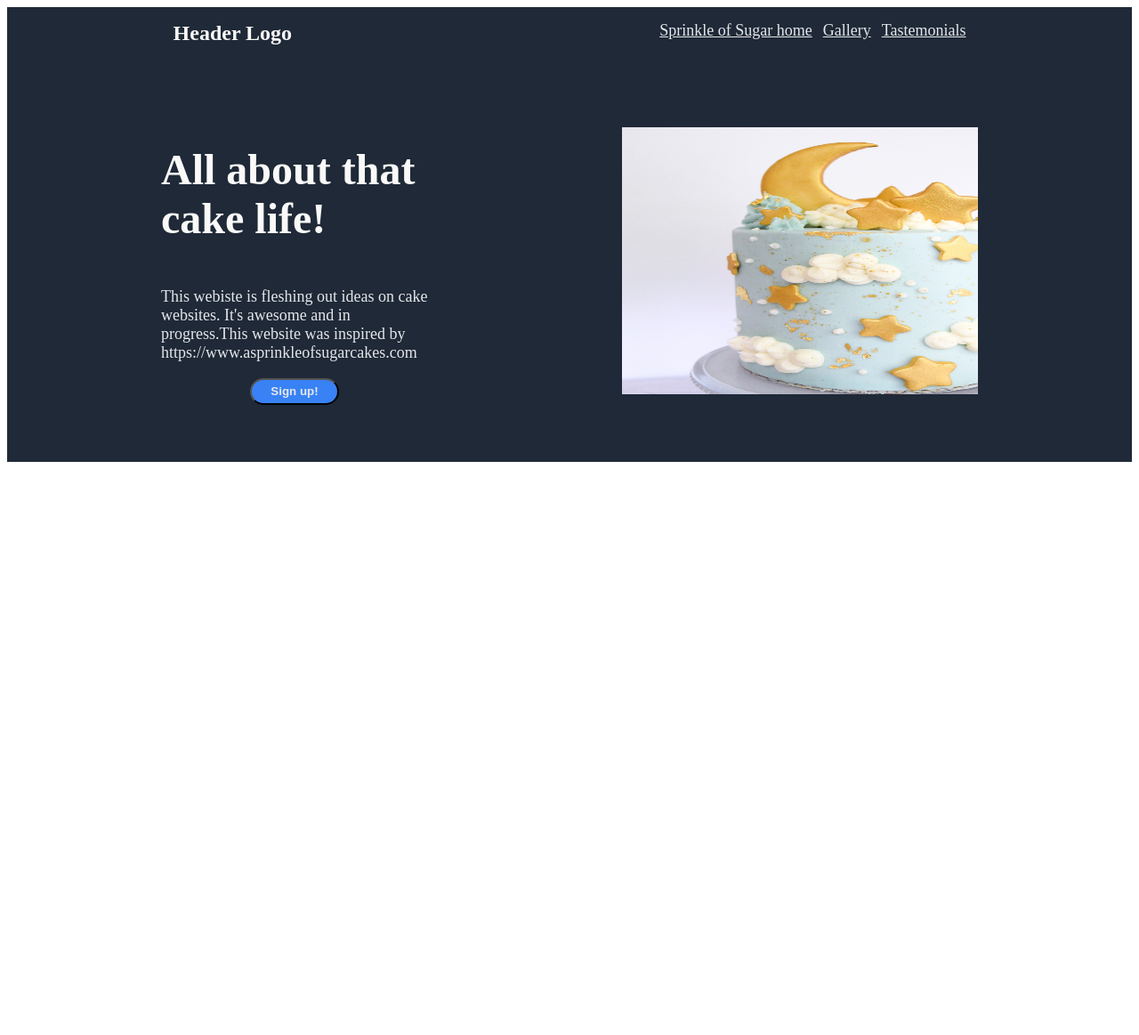
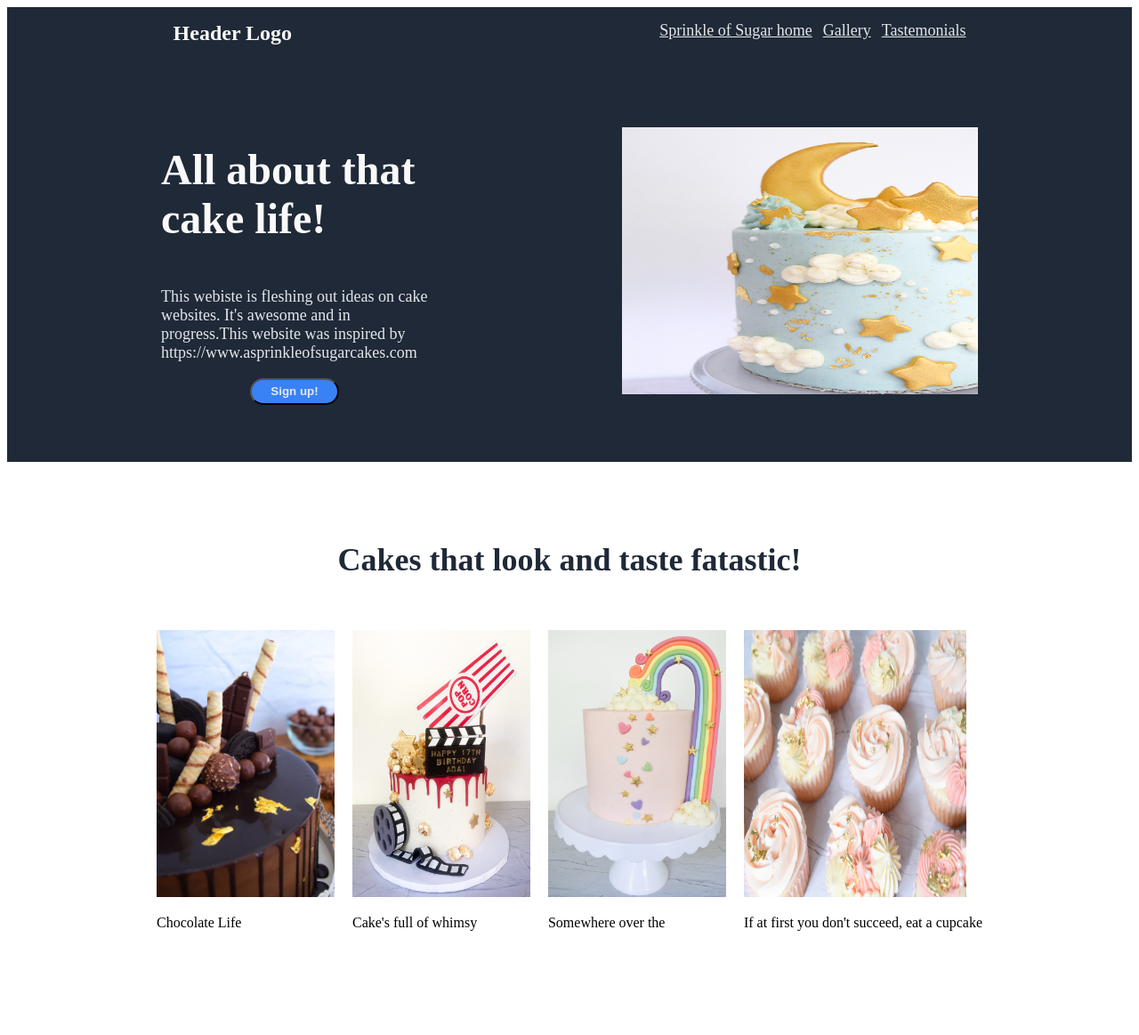
Before and after one commit to smilinggo/landing_page, a plain HTML site: page index.html in a window 1280 px wide. Shown: the whole page at 89% size. Before the commit the page ends 800 px from the top, so only its background shows below. Drawn offline with Linux system fonts and the light colour scheme.

Commit message:
Finish middle section

```diff
--- a/index.html
+++ b/index.html
@@ -22,6 +22,36 @@
             </div>
             <img src="images/Moon-Baby-Shower-Cake.jpg" alt="Moon Baby Cake by asprinkleofsugar.com" width="400" height="300">
         </div>
+        <div class="middle">
+            <h1>Cakes that look and taste fatastic!</h1>
+            <div class="card-container">
+                <div class="card">
+                    <img src="images/24k-Chocolate-Cake-10-scaled.jpg" alt="Chocolate Cake" width="200" height="300">
+                    <div class="card-text">
+                    <p>Chocolate Life</p>
+                    </div>
+                </div>
+                <div class="card">
+                    <img src="images/Popcorn-Cake.jpg" alt="Chocolate Cake" width="200" height="300">
+                    <div class="card-text">
+                    <p>Cake's full of whimsy</p>
+                    </div>
+                </div>
+                <div class="card">
+                    <img src="images/Rainbow-Cake-2.jpg" alt="Chocolate Cake" width="200" height="300">
+                    <div class="card-text">
+                    <p>Somewhere over the</p>
+                    </div>
+                </div>
+                <div class="card">
+                    <img src="images/Blush-Cupcakes.jpg" alt="Chocolate Cake" width="250" height="300">
+                    <div class="card-text">
+                    <p>If at first you don't succeed, eat a cupcake</p>
+                    </div>
+                </div>
+            </div>
+
+        </div>
 
     </body>
 
--- a/styles.css
+++ b/styles.css
@@ -79,7 +79,34 @@ ul {
     align-items: center;
     flex-direction: column;
     width: auto;
+}
 
+.middle {
+    display: flex;
+    flex-direction: column;
+    align-items: center;
+    flex: 1;
+    padding: 64px;
+}
+
+.middle h1{
+    font-size: 36px;
+    font-weight: bolder;
+    color: #1f2937;
+    display:flex;
+    justify-content: center;
+    align-items: center;
 
 
 }
+
+.card-container{
+    display: flex;
+    align-content: space-between;
+    padding: 24px;
+}
+
+.card {
+    flex-grow: 1;
+    margin: 10px;
+}
```
